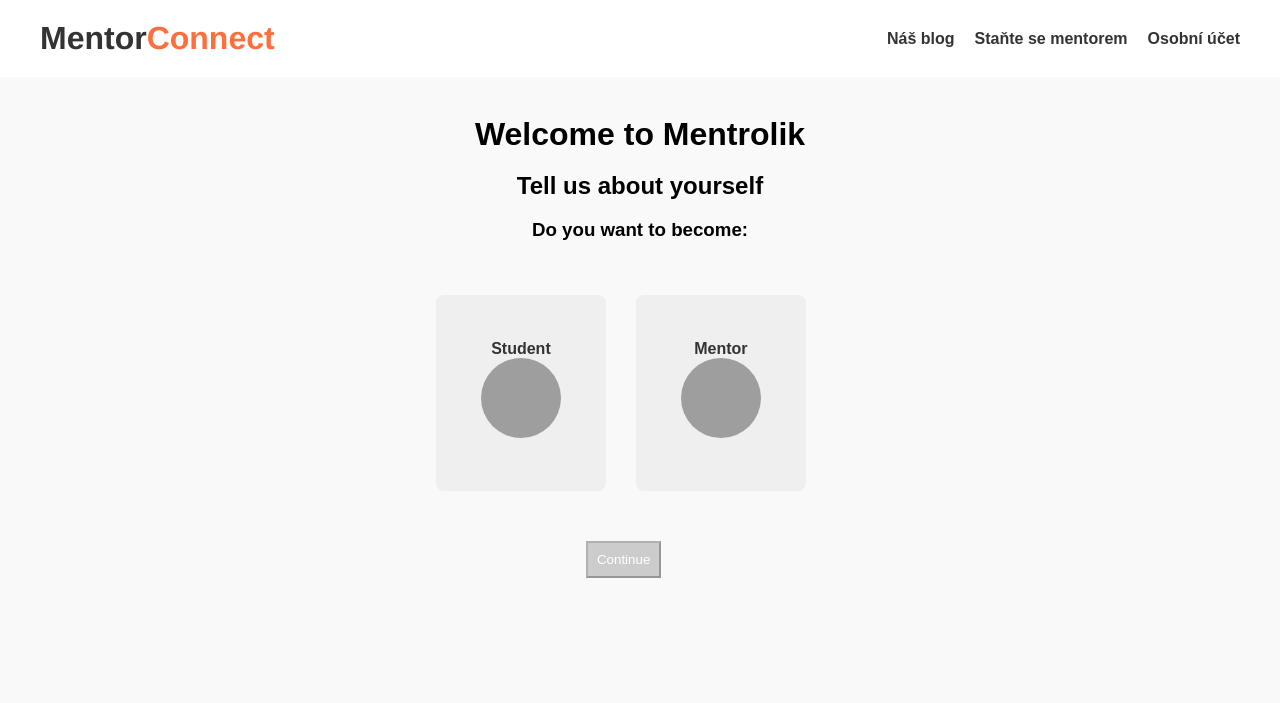
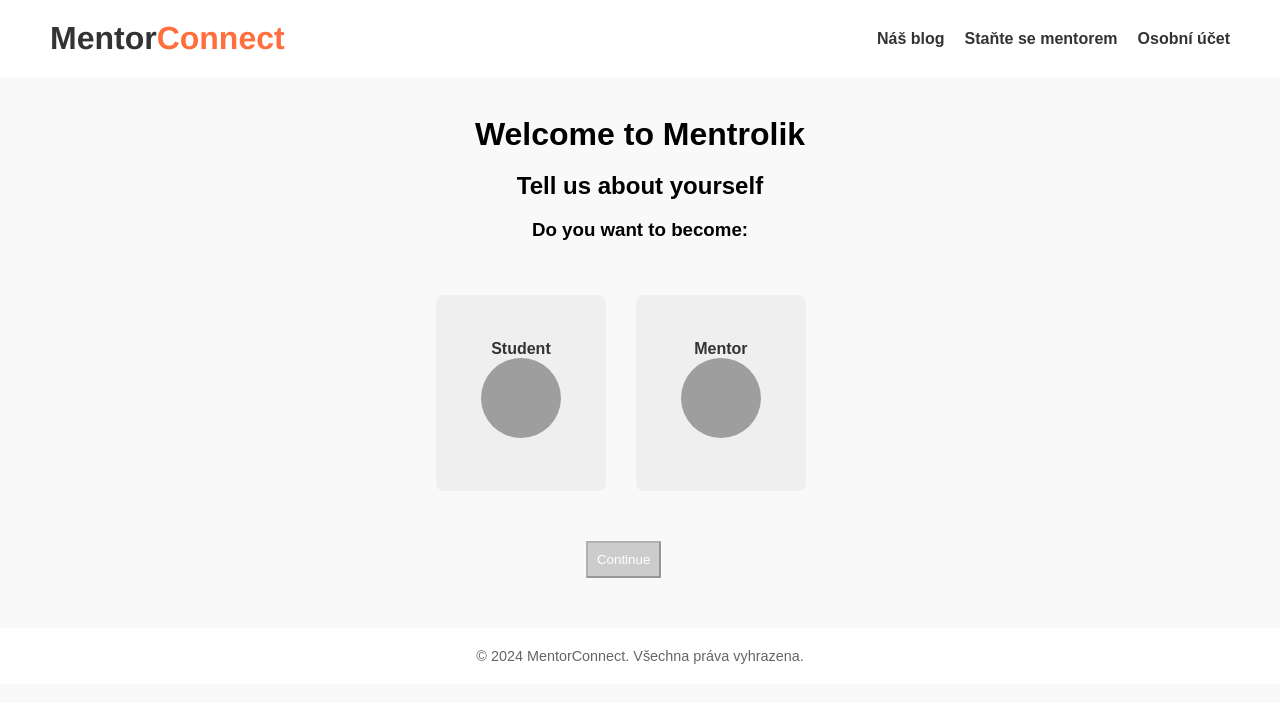
Before and after one commit to vlad2580/Mentorlik, a Django app: template frontend/templates/registration-selector.html in a window 1280 px wide. Shown: the top 703 px of the page. Run offline with Django 5.2, Linux system fonts and the light colour scheme; the template is opened without the code that fills it, so the values that code supplies are empty; grey boxes are pictures that could not be loaded.

Commit message:
added footer to selector page and linked selector with login page

```diff
--- a/frontend/static/css/registration_selector.css
+++ b/frontend/static/css/registration_selector.css
@@ -24,7 +24,7 @@ header {
     position: sticky;
     top: 0;
     z-index: 1000;
-    width: 1300px;
+    width: 100%;
 }
 
 /* Logo styles */
@@ -132,3 +132,13 @@ nav ul li a:hover {
     background-color: #28a745;
     cursor: pointer;
   }
+
+  footer {
+    padding: 20px 0;
+    background-color: #fff;
+    font-size: 0.9rem;
+    margin-top: 50px;
+    color: #666;
+    width: 100%;
+    text-align: center;
+}
--- a/frontend/templates/registration-selector.html
+++ b/frontend/templates/registration-selector.html
@@ -53,6 +53,8 @@
             }
           </script>
     </main>
-
+    <footer>
+        <p>© 2024 MentorConnect. Všechna práva vyhrazena.</p>
+    </footer>
 </body>
 </html>
```
Also changed, not shown: frontend/templates/login.html (+3 -12 lines).
